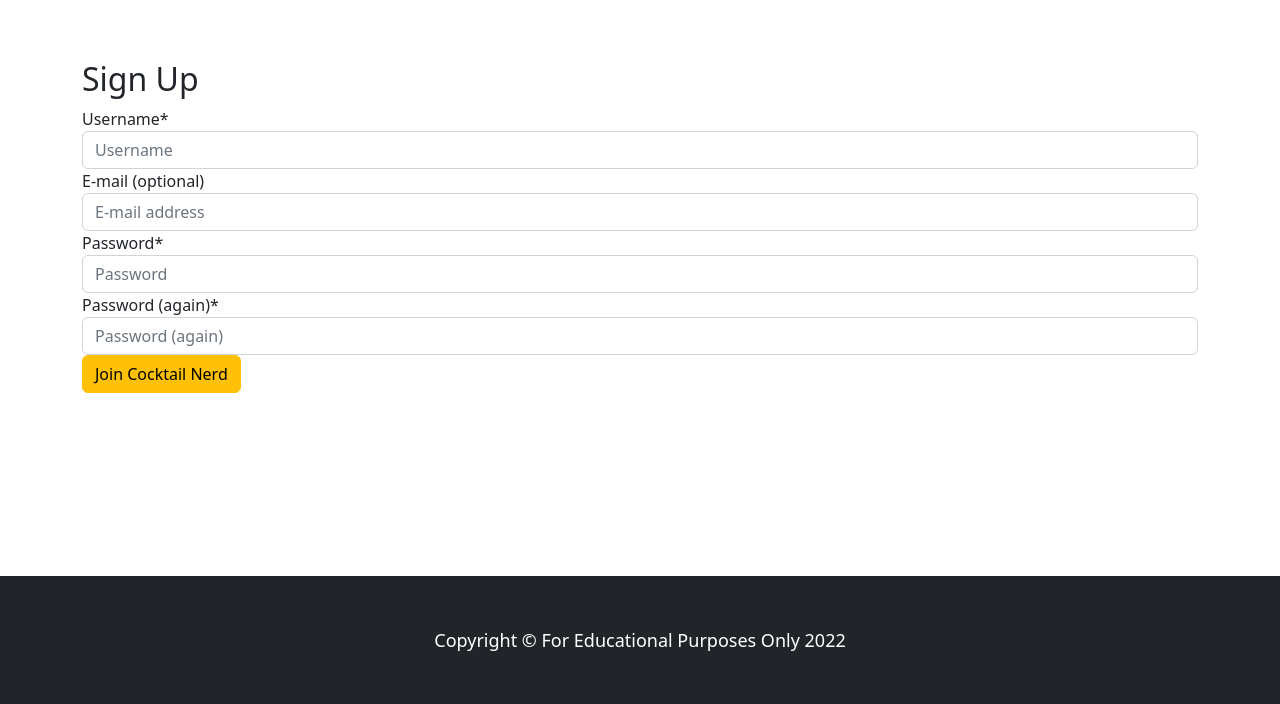
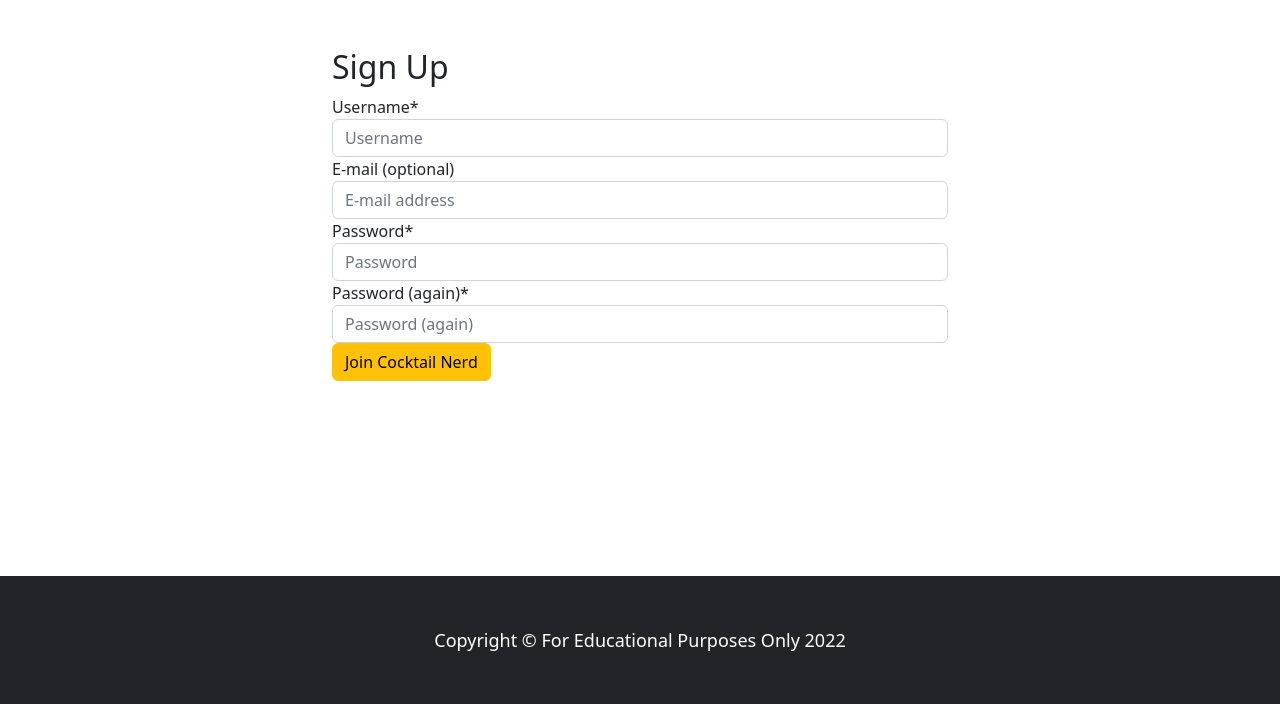
Before and after one commit to artcuddy/project4-cocktail-nerd, a Django app: page /account/signup/ in a window 1280 px wide. Shown: the part 96-800 px from the top of the page. Run offline with Django 3.2, Linux system fonts and the light colour scheme; data that the repository does not hold is empty; some libraries are stand-ins or nearby versions.

Commit message:
Fix: cleaned up the layout of the login and sign-up pages

```diff
--- a/templates/account/signup.html
+++ b/templates/account/signup.html
@@ -1,8 +1,13 @@
 {% extends 'base.html' %}
 {% load crispy_forms_tags %}
-{% block title %}Sign Up{% endblock title %}
+{% block title %}Cocktail Nerd | Sign Up{% endblock title %}
 {% block content %}
-<div style="margin-top:60px" class="container">
+<div class="nerd-logout-container container-fluid">
+    <div class="row">
+        <!-- Hero Column -->
+        <div class="text-dark px-4 py-4 text-left">
+            <div class="py-4">
+                <div class="col-lg-6 mx-auto">
                     <h2>Sign Up</h2>
                     <form method="post" autocomplete="off">
                         {% csrf_token %}
@@ -10,4 +15,8 @@
                         <button class="btn btn-warning" type="submit">Join Cocktail Nerd</button>
                     </form>
                 </div>
-{% endblock content %}
+            </div>
+        </div>
+    </div>
+</div>
+{% endblock %}
```
Also changed, not shown: templates/account/login.html (+10 -3 lines), templates/account/logout.html (+12 -3 lines). Lines whose indentation alone changed are shown as unchanged.
